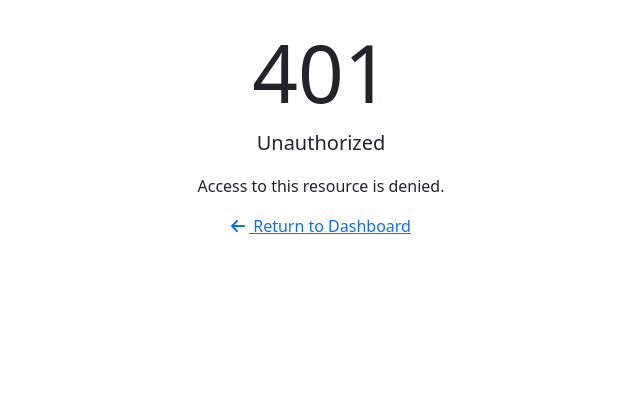
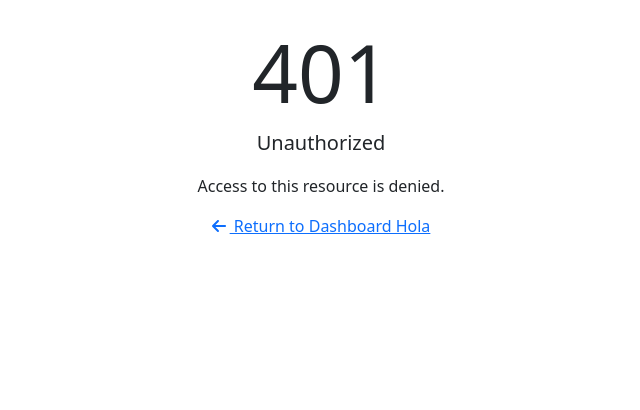
Before and after one commit to Yahir2525/Proyectomodulartianguis, a Laravel app: page /401 in a window 1280 px wide. Shown: the top 410 px of the page, without its empty margins (319-959 px from the left). Run offline with Laravel 12, Linux system fonts and the light colour scheme; some libraries are stand-ins or nearby versions.

Commit message:
Creando Rama de Yahir

```diff
--- a/resources/views/pages/401.blade.php
+++ b/resources/views/pages/401.blade.php
@@ -23,7 +23,7 @@
                                     <p>Access to this resource is denied.</p>
                                     <a href="index.html">
                                         <i class="fas fa-arrow-left me-1"></i>
-                                        Return to Dashboard
+                                        Return to Dashboard Hola
                                     </a>
                                 </div>
                             </div>
```
